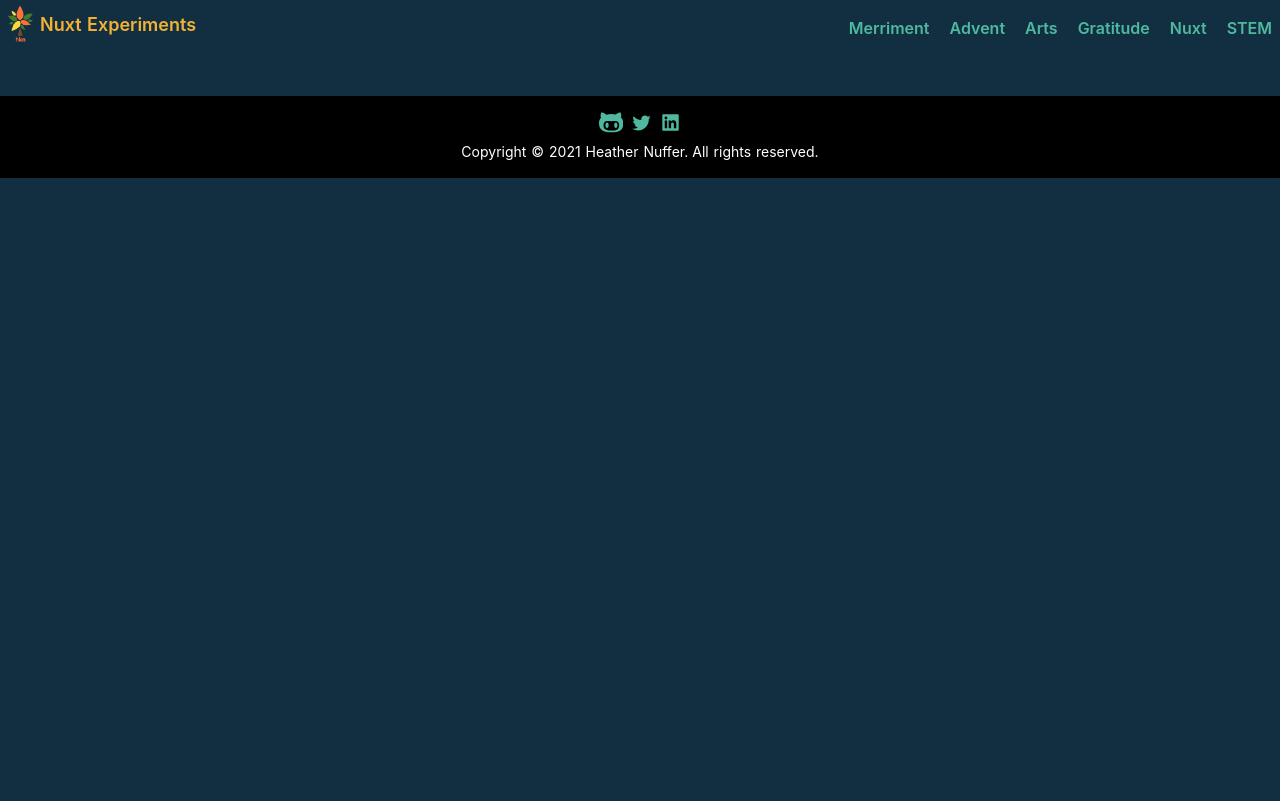
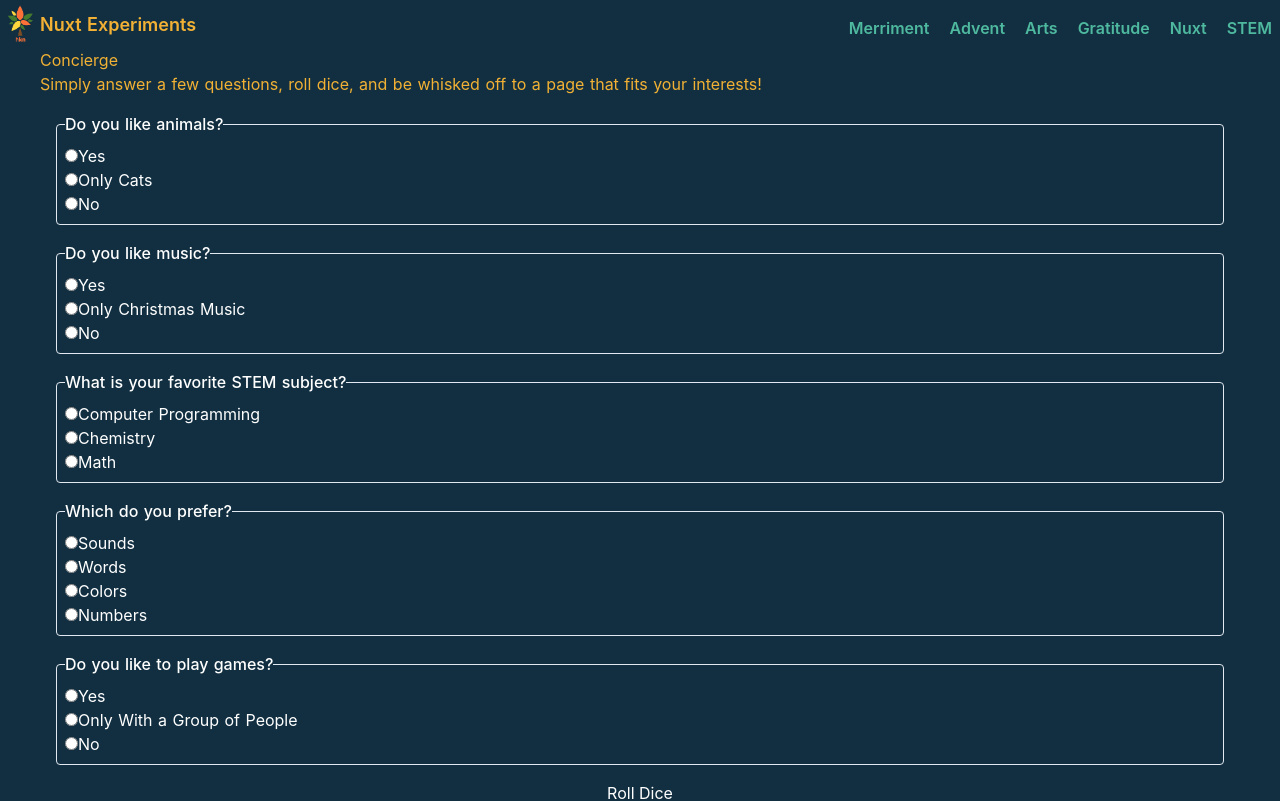
Before and after one commit to ethyl2/nuxt-experiment, a Nuxt app: page /concierge in a window 1280 px wide. Shown: the top 801 px of the page. Built offline with nearby package versions, Linux system fonts and the light colour scheme; a web font is replaced by a local one.

Commit message:
Begins concierge page

```diff
--- /dev/null
+++ b/pages/concierge.vue
@@ -0,0 +1,328 @@
+<template>
+  <div class="mx-4 md:mx-10">
+    <h1>Concierge</h1>
+    <h2>
+      Simply answer a few questions, roll dice, and be whisked off to a page
+      that fits your interests!
+    </h2>
+    <form @submit.prevent="handleSubmit">
+      <fieldset class="flex flex-col p-2 rounded border m-4">
+        <legend class="font-medium">Do you like animals?</legend>
+        <div>
+          <input
+            id="yesToAnimals"
+            v-model="likesAnimals"
+            type="radio"
+            value="2"
+            required
+          />
+          <label for="yesToAnimals">Yes</label>
+        </div>
+        <div>
+          <input
+            id="yesToCats"
+            v-model="likesAnimals"
+            type="radio"
+            value="1"
+            required
+          />
+          <label for="yesToCats">Only Cats</label>
+        </div>
+        <div>
+          <input
+            id="noToAnimals"
+            v-model="likesAnimals"
+            type="radio"
+            value="0"
+            required
+          />
+          <label for="noToAnimals">No</label>
+        </div>
+      </fieldset>
+      <fieldset class="flex flex-col p-2 rounded border m-4">
+        <legend class="font-medium">Do you like music?</legend>
+        <div>
+          <input
+            id="yesToMusic"
+            v-model="likesMusic"
+            type="radio"
+            value="2"
+            required
+          />
+          <label for="yesToMusic">Yes</label>
+        </div>
+        <div>
+          <input
+            id="yesToChristmas"
+            v-model="likesMusic"
+            type="radio"
+            value="1"
+            required
+          />
+          <label for="yesToChristmas">Only Christmas Music</label>
+        </div>
+        <div>
+          <input
+            id="noToMusic"
+            v-model="likesMusic"
+            type="radio"
+            value="0"
+            required
+          />
+          <label for="noToMusic">No</label>
+        </div>
+      </fieldset>
+      <fieldset class="flex flex-col p-2 rounded border m-4">
+        <legend class="font-medium">What is your favorite STEM subject?</legend>
+        <div>
+          <input
+            id="computers"
+            v-model="stemSubject"
+            type="radio"
+            value="2"
+            required
+          />
+          <label for="computers">Computer Programming</label>
+        </div>
+        <div>
+          <input
+            id="chemistry"
+            v-model="stemSubject"
+            type="radio"
+            value="1"
+            required
+          />
+          <label for="chemistry">Chemistry</label>
+        </div>
+        <div>
+          <input
+            id="math"
+            v-model="stemSubject"
+            type="radio"
+            value="0"
+            required
+          />
+          <label for="math">Math</label>
+        </div>
+      </fieldset>
+      <fieldset class="flex flex-col p-2 rounded border m-4">
+        <legend class="font-medium">Which do you prefer?</legend>
+        <div>
+          <input id="sounds" v-model="sense" type="radio" value="2" required />
+          <label for="sounds">Sounds</label>
+        </div>
+        <div>
+          <input id="words" v-model="sense" type="radio" value="1" required />
+          <label for="words">Words</label>
+        </div>
+        <div>
+          <input id="colors" v-model="sense" type="radio" value="0" required />
+          <label for="colors">Colors</label>
+        </div>
+        <div>
+          <input
+            id="numbers"
+            v-model="sense"
+            type="radio"
+            value="-1"
+            required
+          />
+          <label for="numbers">Numbers</label>
+        </div>
+      </fieldset>
+      <fieldset class="flex flex-col p-2 rounded border m-4">
+        <legend class="font-medium">Do you like to play games?</legend>
+        <div>
+          <input
+            id="yesToGames"
+            v-model="likesGames"
+            type="radio"
+            value="2"
+            required
+          />
+          <label for="yesToGames">Yes</label>
+        </div>
+        <div>
+          <input
+            id="yesToGroupGames"
+            v-model="likesGames"
+            type="radio"
+            value="1"
+            required
+          />
+          <label for="yesToGroupGames">Only With a Group of People</label>
+        </div>
+        <div>
+          <input
+            id="noToGames"
+            v-model="likesGames"
+            type="radio"
+            value="0"
+            required
+          />
+          <label for="noToGames">No</label>
+        </div>
+      </fieldset>
+
+      <div class="flex flex-col justify-center items-center">
+        <button type="button" class="mb-2" @click="rollDice">Roll Dice</button>
+        <div class="flex justify-center items-center space-x-6">
+          <div
+            class="w-12 h-12 border bg-white rounded flex flex-wrap items-center justify-center"
+            @click="rollDice"
+          >
+            <div
+              v-for="n in diceRoll1"
+              :key="n"
+              class="w-2 h-2 bg-black rounded-full m-1"
+            ></div>
+          </div>
+          <div
+            class="w-12 h-12 border bg-white rounded flex flex-wrap items-center justify-center"
+            @click="rollDice"
+          >
+            <div
+              v-for="n in diceRoll2"
+              :key="n"
+              class="w-2 h-2 bg-black rounded-full m-1"
+            ></div>
+          </div>
+        </div>
+        <button
+          type="submit"
+          class="bg-black rounded py-1 px-2 m-2 hover:bg-gray-900"
+        >
+          Let's Go!
+        </button>
+      </div>
+    </form>
+  </div>
+</template>
+
+<script>
+export default {
+  name: 'Concierge',
+  data() {
+    return {
+      likesAnimals: null,
+      likesMusic: null,
+      stemSubject: null,
+      sense: null,
+      likesGames: null,
+      diceRoll1: 4,
+      diceRoll2: 4,
+    }
+  },
+  mounted() {
+    if (process.browser) {
+      this.likesAnimals = localStorage.getItem('likesAnimals')
+        ? localStorage.getItem('likesAnimals')
+        : null
+      this.likesMusic = localStorage.getItem('likesMusic')
+        ? localStorage.getItem('likesMusic')
+        : null
+      this.likesGames = localStorage.getItem('likesGames')
+        ? localStorage.getItem('likesGames')
+        : null
+      this.sense = localStorage.getItem('sense')
+        ? localStorage.getItem('sense')
+        : null
+      this.stemSubject = localStorage.getItem('stemSubject')
+        ? localStorage.getItem('stemSubject')
+        : null
+    }
+  },
+  methods: {
+    handleSubmit() {
+      if (process.browser) {
+        localStorage.setItem('likesAnimals', this.likesAnimals)
+        localStorage.setItem('likesMusic', this.likesMusic)
+        localStorage.setItem('likesGames', this.likesGames)
+        localStorage.setItem('sense', this.sense)
+        localStorage.setItem('stemSubject', this.stemSubject)
+      }
+      const diceTotal = this.diceRoll1 + this.diceRoll2
+      const pageTypeMap = {
+        2: 'likesAnimals',
+        3: 'likesAnimals',
+        4: 'stemSubject',
+        5: 'stemSubject',
+        6: 'likesMusic',
+        7: 'likesMusic',
+        8: 'likesGames',
+        9: 'likesGames',
+        10: 'sense',
+        11: 'sense',
+        12: 'sense',
+      }
+      let pageType = pageTypeMap[diceTotal]
+      console.log(diceTotal)
+      console.log(pageType)
+      if (pageType === 'likesAnimals') {
+        console.log('in likesAnimals')
+        if (this.likesAnimals === '2') {
+          console.log('in likesAnimals = 2')
+          location.replace('/image-match-game')
+        } else if (this.likesAnimals === '1') {
+          console.log('in likesAnimals = 1')
+          location.replace('/quotes/cats')
+        } else {
+          console.log('in likesAnimals = 0')
+          pageType = 'sense'
+        }
+      }
+      if (pageType === 'likesMusic') {
+        console.log('in likesMusic')
+        if (this.likesMusic === '2') {
+          console.log('in likesMusic = 2')
+          location.replace('/songs')
+        } else if (this.likesMusic === '1') {
+          console.log('in likesMusic = 1')
+          location.replace('/songs/christmas')
+          console.log('still in likesMusic = 1')
+        } else {
+          console.log('in likesMusic = 0')
+          pageType = 'sense'
+        }
+      }
+      if (pageType === 'likesGames') {
+        console.log('in likesGames')
+        if (this.likesGames === '2') {
+          location.replace('/arts/madlibs')
+        } else if (this.likesGames === '1') {
+          location.replace('/thimble/start')
+        } else {
+          pageType = 'sense'
+        }
+      }
+      if (pageType === 'stemSubject') {
+        console.log('in stemSubject')
+        if (this.stemSubject === '2') {
+          location.replace('/stem/case-styles')
+        } else if (this.stemSubject === '1') {
+          location.replace('/stem/elements')
+        } else {
+          location.replace('/stem/binary')
+        }
+      }
+      if (this.sense === '2') {
+        location.replace('/sound-machine')
+      } else if (this.sense === '1') {
+        location.replace('/arts/drag-and-drop')
+      } else if (this.sense === '0') {
+        location.replace('/arts/color-picker')
+      } else {
+        location.replace('/stem/cistercian-monk-numerals')
+      }
+    },
+    rollDice() {
+      for (let i = 0; i < 5; i++) {
+        setTimeout(() => {
+          this.diceRoll1 = Math.floor(Math.random() * 6) + 1
+          this.diceRoll2 = Math.floor(Math.random() * 6) + 1
+        }, 250 * i)
+      }
+    },
+  },
+}
+</script>
```
